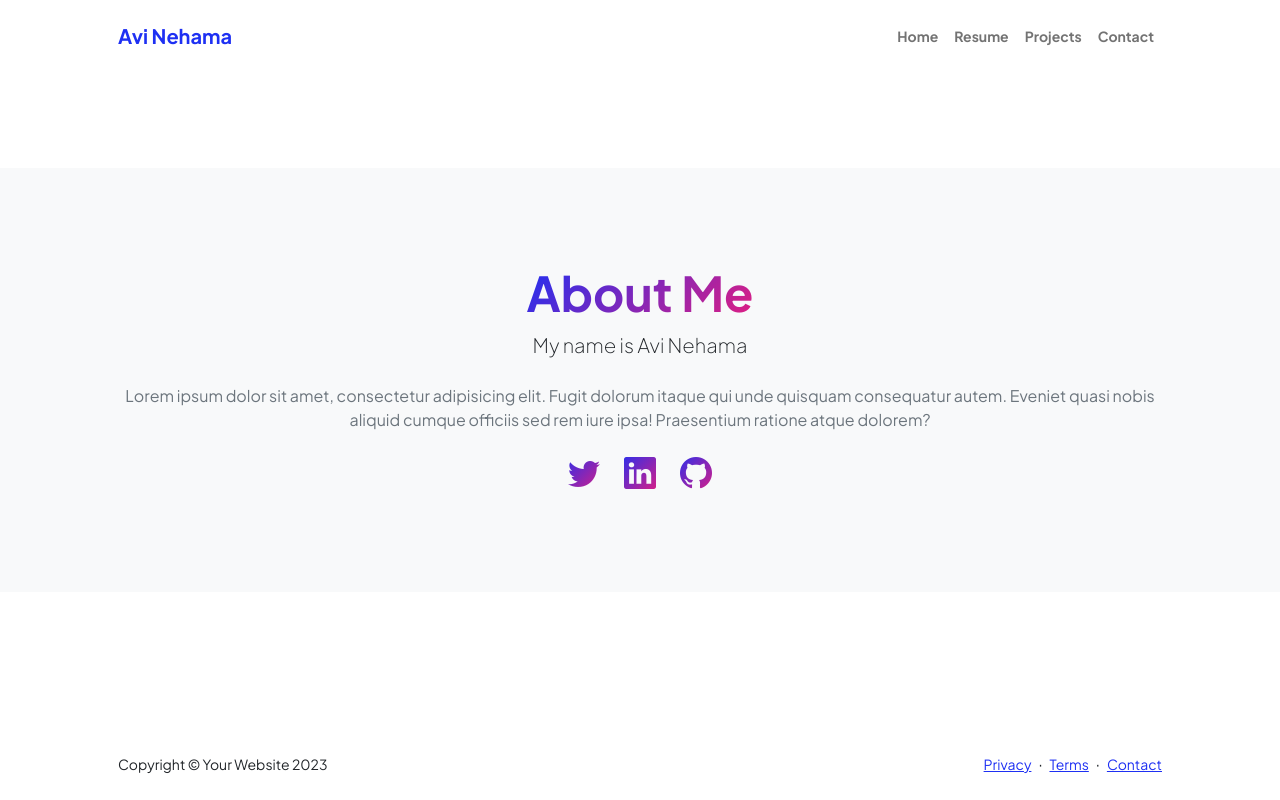
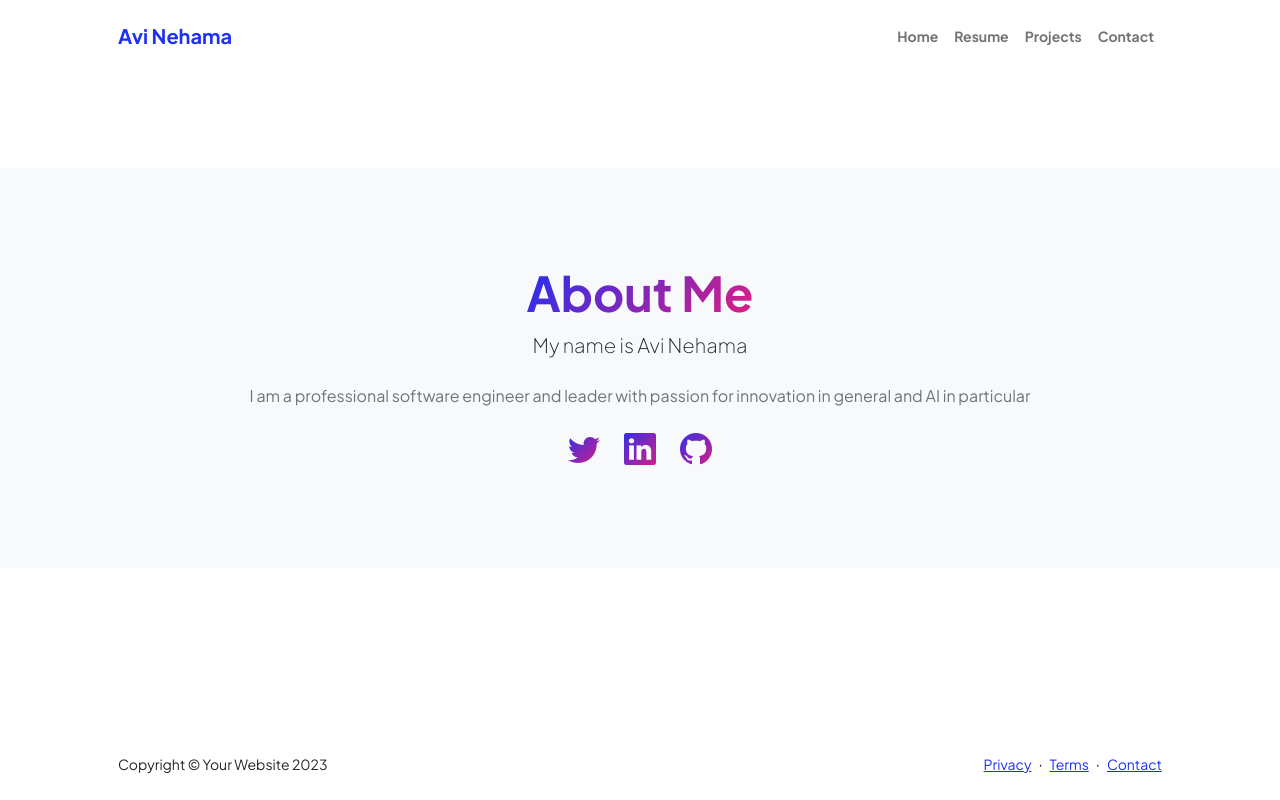
Before and after one commit to avi-nehama/avi-nehama, a plain HTML site: page index.html in a window 1280 px wide. Drawn offline with nearby package versions, Linux system fonts and the light colour scheme.

Commit message:
new desc

```diff
--- a/index.html
+++ b/index.html
@@ -45,7 +45,7 @@
                             <div class="text-center my-5">
                                 <h2 class="display-5 fw-bolder"><span class="text-gradient d-inline">About Me</span></h2>
                                 <p class="lead fw-light mb-4">My name is Avi Nehama </p>
-                                <p class="text-muted">Lorem ipsum dolor sit amet, consectetur adipisicing elit. Fugit dolorum itaque qui unde quisquam consequatur autem. Eveniet quasi nobis aliquid cumque officiis sed rem iure ipsa! Praesentium ratione atque dolorem?</p>
+                                <p class="text-muted">I am a professional software engineer and leader with passion for innovation in general and AI in particular</p>
                                 <div class="d-flex justify-content-center fs-2 gap-4">
                                     <a class="text-gradient" href="#!"><i class="bi bi-twitter"></i></a>
                                     <a class="text-gradient" href="#!"><i class="bi bi-linkedin"></i></a>
```
